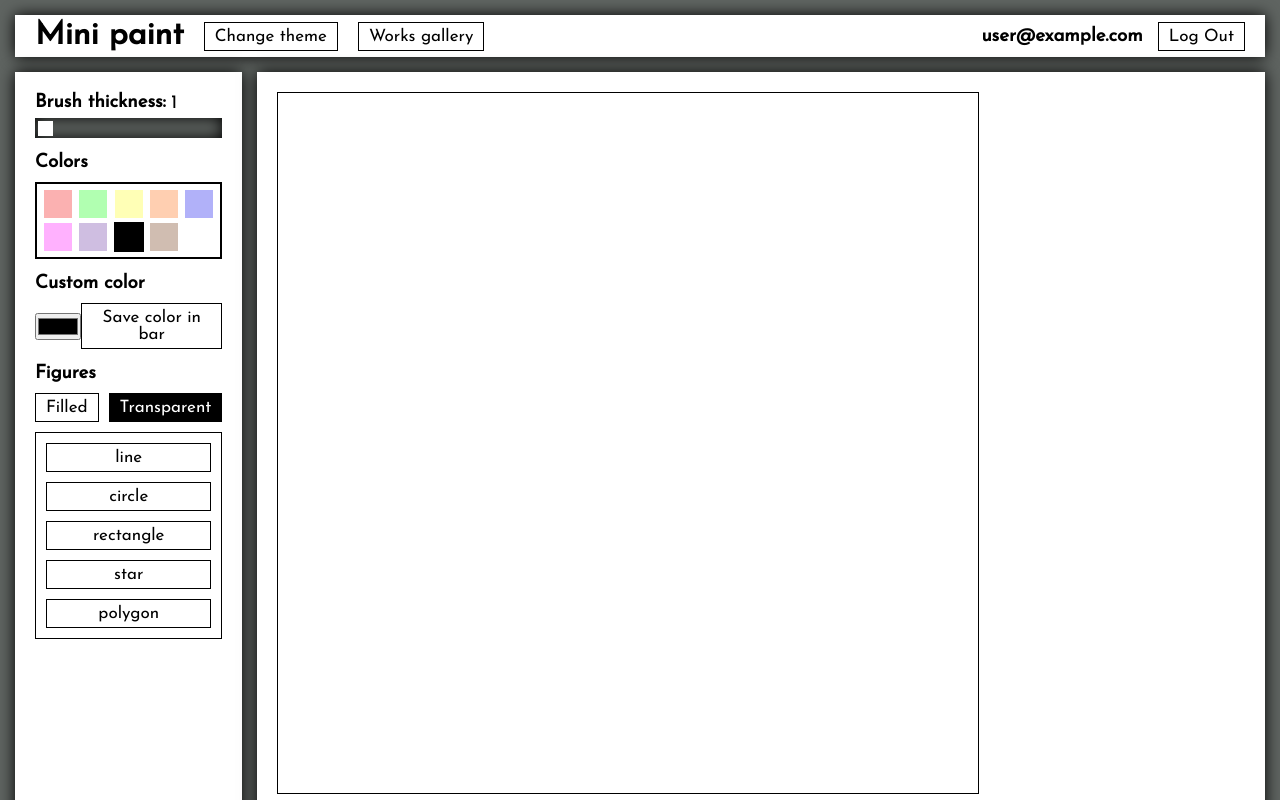
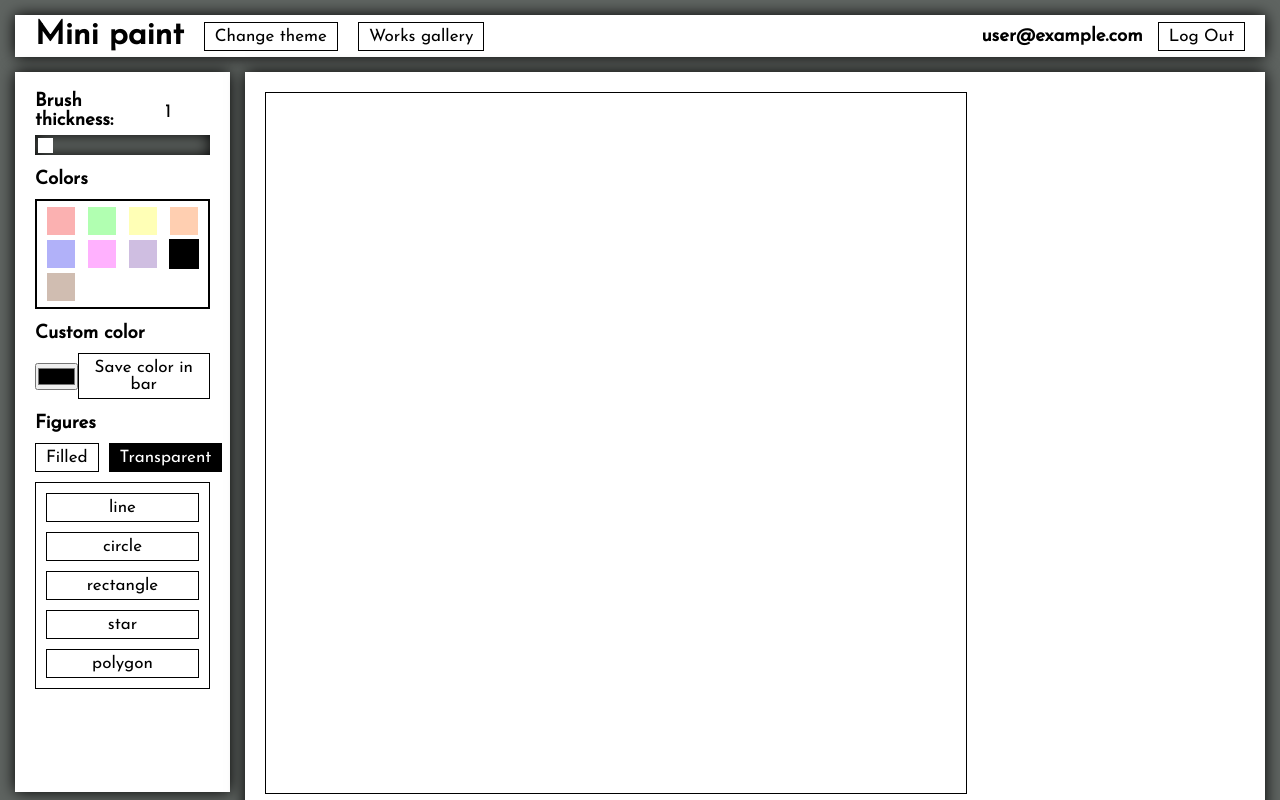
Before and after one commit to kirpichev228/mini-paint, a Vue app in the folder mini-paint/: page / in a window 1280 px wide. Built offline with nearby package versions, Linux system fonts and the light colour scheme; no server answers; sample sign-in values are in the browser's storage.

Commit message:
jst-694 implement scrollbar on sidebar

```diff
--- a/mini-paint/src/components/CanvasComponent.vue
+++ b/mini-paint/src/components/CanvasComponent.vue
@@ -63,7 +63,8 @@ function drawRect(event: MouseEvent) {
     endY.value = event.offsetY
 
     ctx.strokeRect(startX.value, startY.value, endX.value - startX.value, endY.value - startY.value)
-    isFilled.value && ctx.fillRect(startX.value, startY.value, endX.value - startX.value, endY.value - startY.value)
+    isFilled.value &&
+      ctx.fillRect(startX.value, startY.value, endX.value - startX.value, endY.value - startY.value)
   }
 
   isDrawing.value = false
@@ -86,6 +87,24 @@ function drawLine(event: MouseEvent) {
   }
 }
 
+function drawCircle(event: MouseEvent) {
+  if (!isDrawing.value || !canvas.value) {
+    return
+  }
+
+  const ctx = canvas.value.getContext('2d')
+  if (ctx) {
+    endX.value = event.offsetX
+    endY.value = event.offsetY
+
+    // ctx.arc(startX.value, startY.value, endX.value - startX.value, endY.value - startY.value, 2*Math.PI, 2*Math.PI)
+    // isFilled.value && ctx.fillRect(startX.value, startY.value, endX.value - startX.value, endY.value - startY.value)
+    // https://www.w3schools.com/tags/canvas_arc.asp
+  }
+
+  isDrawing.value = false
+}
+
 function stopDrawing() {
   isDrawing.value = false
 }
@@ -98,14 +117,16 @@ const jopa2 = (event: MouseEvent) => {
   switch (choosenFigure.value) {
     case 'rectangle':
       drawRect(event)
-      break;
+      break
+    case 'circle':
+      drawCircle(event)
+      break
     default:
       stopDrawing()
-      break;
+      break
   }
 }
 </script>
-
 
 <style scoped>
 .canvas-wrapper {
--- a/mini-paint/src/components/SideBar.vue
+++ b/mini-paint/src/components/SideBar.vue
@@ -16,7 +16,7 @@ import CustomColor from './UI/CustomColor.vue'
 
 <style scoped>
 aside {
-  height: 100%;
+  max-height: 90vh;
   width: 20vw;
   background: var(--color-primary);
   box-shadow: var(--color-shadow);
@@ -26,5 +26,19 @@ aside {
   justify-content: flex-start;
   gap: var(--gap);
   align-items: flex-start;
+  overflow-y: scroll;
+}
+
+::-webkit-scrollbar {
+  width: 10px;
+}
+
+::-webkit-scrollbar-track {
+  background: var(--color-primary);
+}
+
+::-webkit-scrollbar-thumb {
+  background: var(--color-background);
+  border-radius: 10px;
 }
 </style>
```
